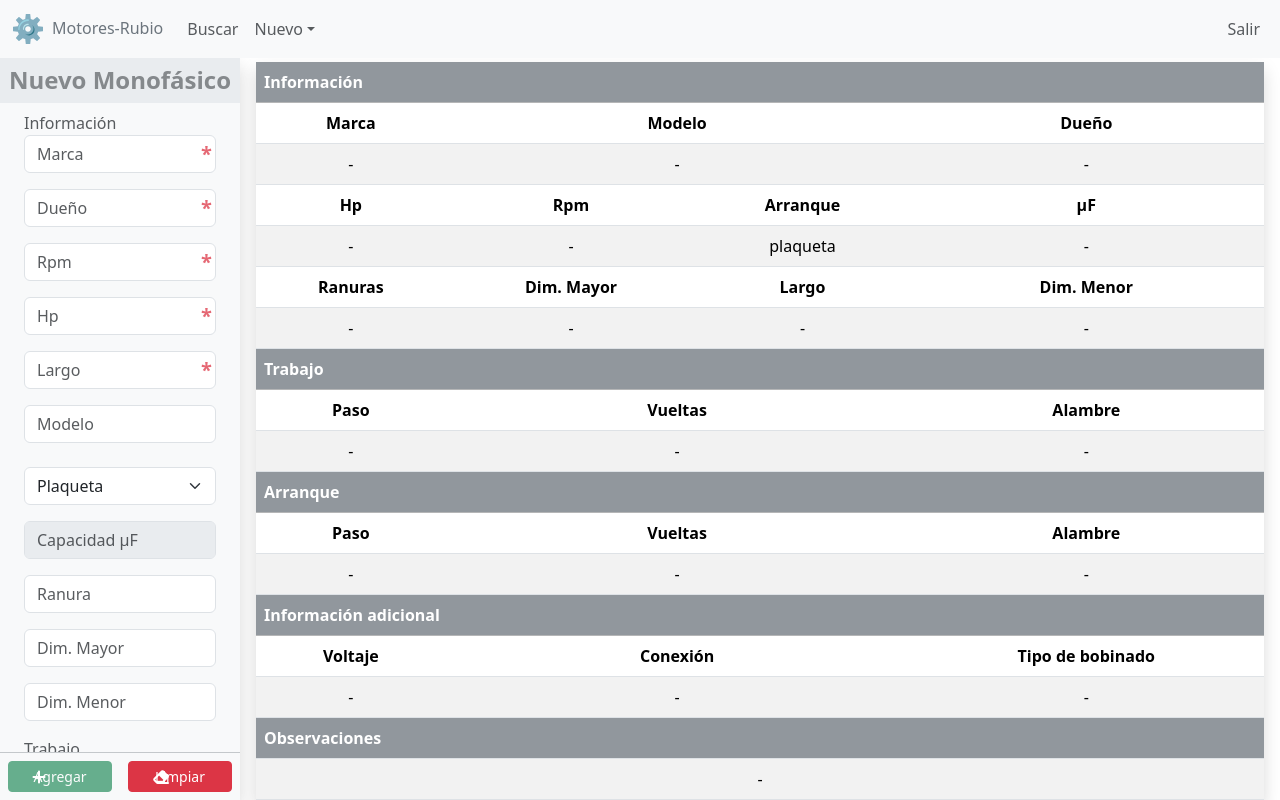
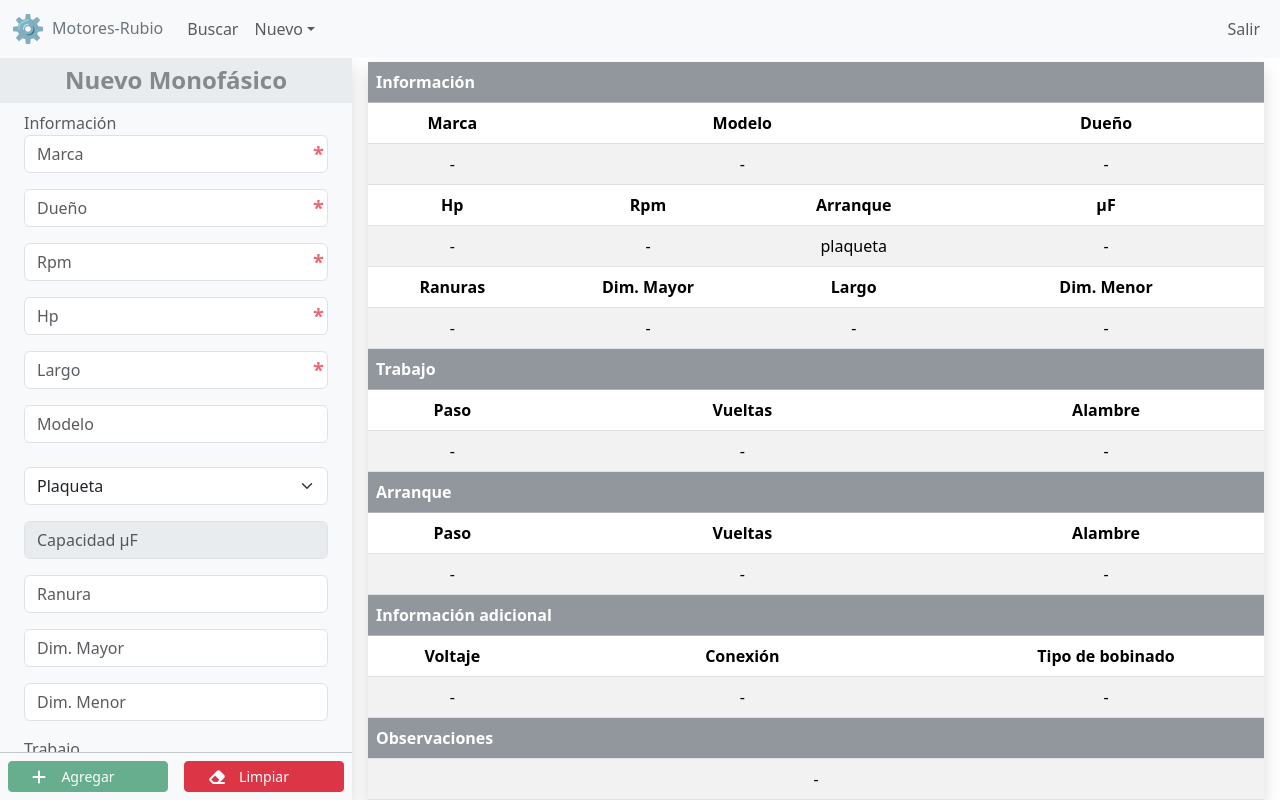
Before and after one commit to HernanRubioDev/motores-rubio, a React (Vite) app in the folder client/: page /monophasic in a window 1280 px wide. Built offline with nearby package versions, Linux system fonts and the light colour scheme; sample sign-in values are in the browser's storage.

Commit message:
FIX: left menu width fixed. HR

```diff
--- a/client/src/App.css
+++ b/client/src/App.css
@@ -6,8 +6,8 @@
 /*OPCIONES VAIRAS*/
 
 .left-menu{
-  width: 15rem;
-  min-width: 15rem;
+  width: 22rem;
+  min-width: 22rem;
 }
 
 .cursor-pointer{
--- a/client/src/components/monophasic/MonophasicForm.jsx
+++ b/client/src/components/monophasic/MonophasicForm.jsx
@@ -77,11 +77,11 @@ const MonophasicForm = ({width, form, loading, setForm, handleChange, handleRese
         <>
         <div className="w-50 my-2 mx-2 position-relative">
           <input type="submit" className="btn btn-sm btn-success w-100" value="Agregar" disabled={!form.brand || !form.owner || !form.rpm || !form.large ? true : false}/>
-          <i className="fas fa-plus me-1 position-absolute top-50 start-0 translate-middle-y ms-4 text-white"></i>
+          <i className="fas fa-plus me-1 position-absolute top-50 start-0 translate-middle-y text-white ms-4"></i>
         </div>
         <div className="w-50 my-2 mx-2 position-relative">
          <input type="reset" onClick={()=>handleReset()} className="btn btn-sm btn-danger w-100" value="Limpiar"/>
-         <i className="fas fa-eraser me-2 position-absolute top-50 start-0 translate-middle-y ms-4 text-white"></i>
+         <i className="fas fa-eraser me-2 position-absolute top-50 start-0 translate-middle-y text-white ms-4"></i>
         </div>
         </>
         }
```
